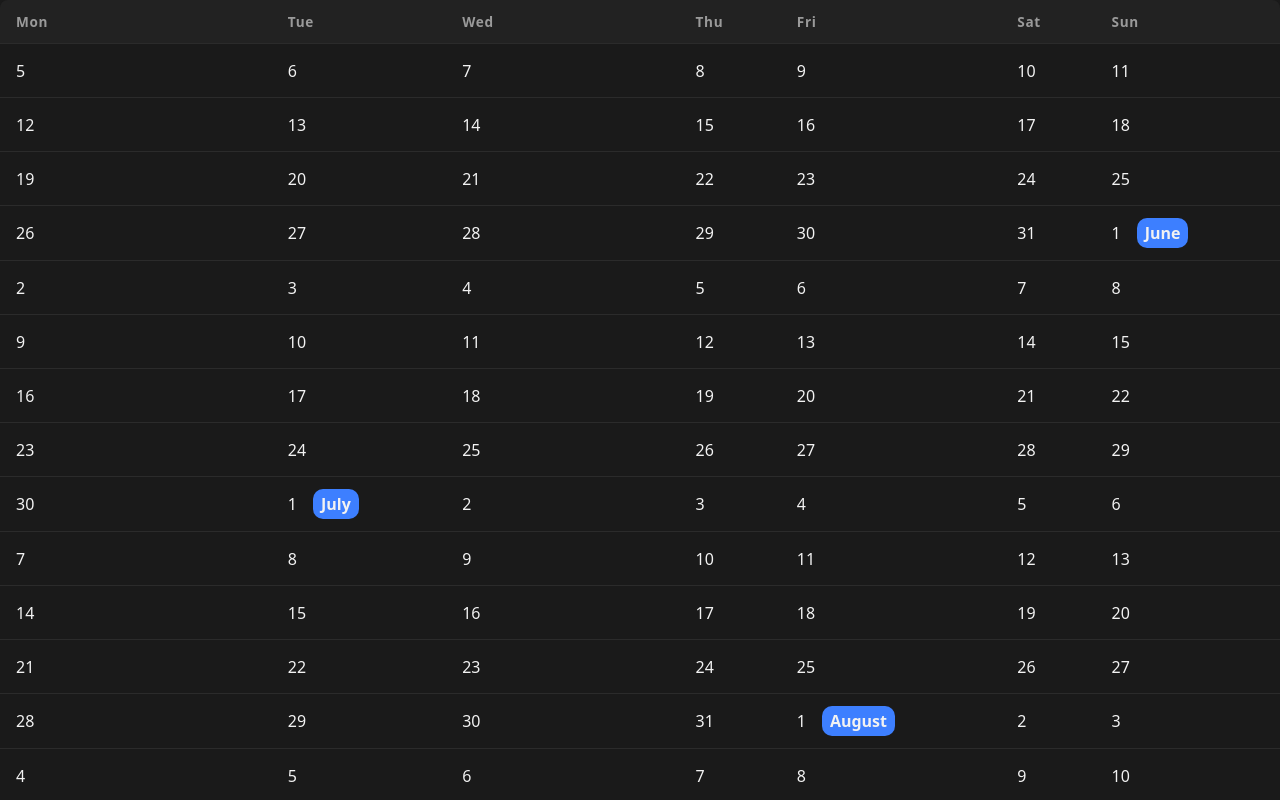
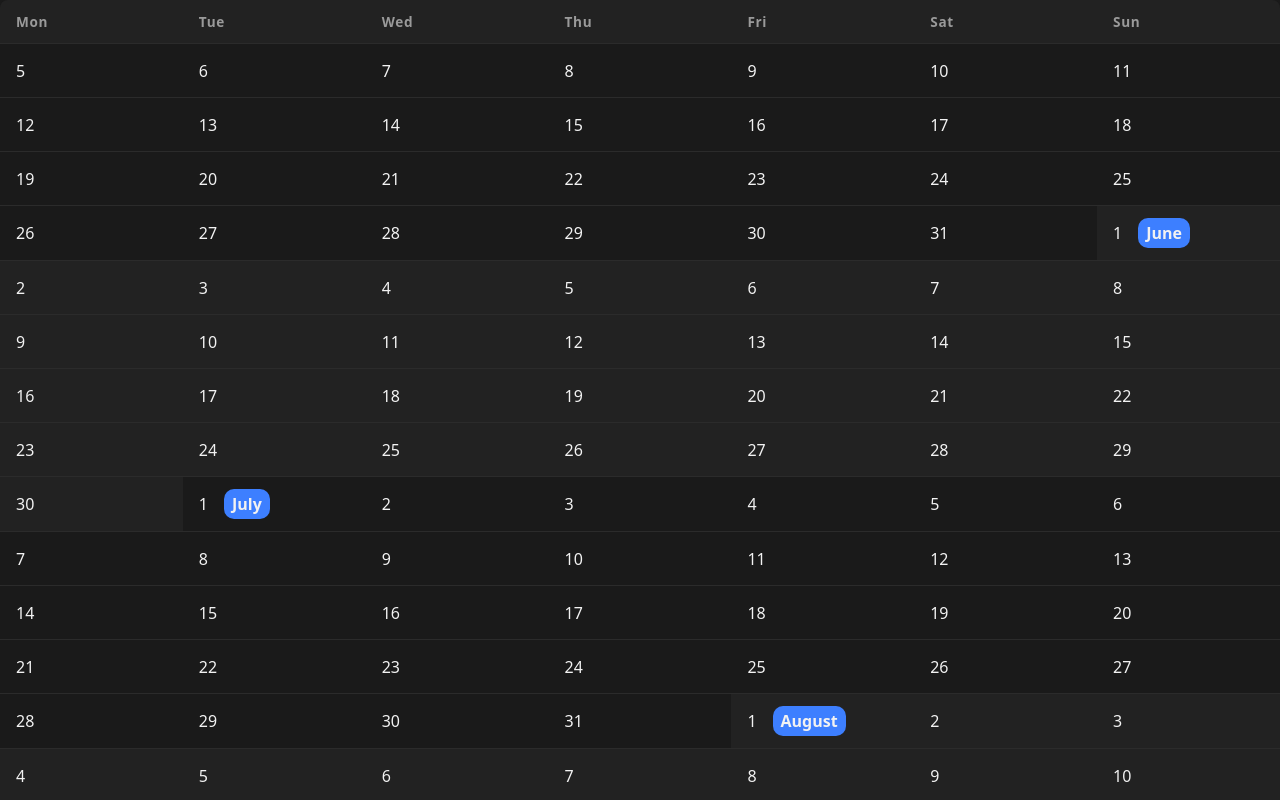
Before and after one commit to ghostwriter7/RiverOfLife, an Angular app: page / in a window 1280 px wide. Shown: the top 800 px of the page. Built offline with nearby package versions, Linux system fonts and the light colour scheme.

Commit message:
Added styling for odd months

```diff
--- a/src/app/app.component.css
+++ b/src/app/app.component.css
@@ -9,6 +9,7 @@ table {
   color: var(--fg-main);
   border-radius: 8px;
   overflow: hidden;
+  table-layout: fixed;
 }
 
 table thead {
@@ -50,6 +51,10 @@ td.failure {
   font-weight: 600;
 }
 
+td.odd {
+  background: var(--bg-2);
+}
+
 .cell {
   align-items: center;
   display: flex;
--- a/src/app/app.component.html
+++ b/src/app/app.component.html
@@ -18,6 +18,7 @@
             <td
               [class.success]="day.state === 'success'"
               [class.failure]="day.state === 'failure'"
+              [class.odd]="day.isOdd"
               (click)="onCellClick(day)">
               <div class="cell">
                 <span>{{ day.date | date: 'd' }}</span>
--- a/src/app/app.component.ts
+++ b/src/app/app.component.ts
@@ -1,7 +1,7 @@
 import { DatePipe } from '@angular/common'
 import { Component, OnInit } from '@angular/core';
 
-type Cell = { date: Date; monthLabel?: string; state: CellState };
+type Cell = { date: Date; isOdd: boolean; monthLabel?: string; state: CellState };
 type CellState = "success" | "failure" | "none";
 
 @Component({
@@ -50,7 +50,7 @@ export class AppComponent implements OnInit {
             date.setDate(temporaryStart.getDate() + (weekIndex * 7) + dayIndex);
             const month = date.getMonth();
 
-            const cell: Cell = { date, state: 'none' };
+            const cell: Cell = { date, state: 'none', isOdd: month % 2 !== 0 };
 
             if (month !== previousMonth) {
               previousMonth = month;
```
